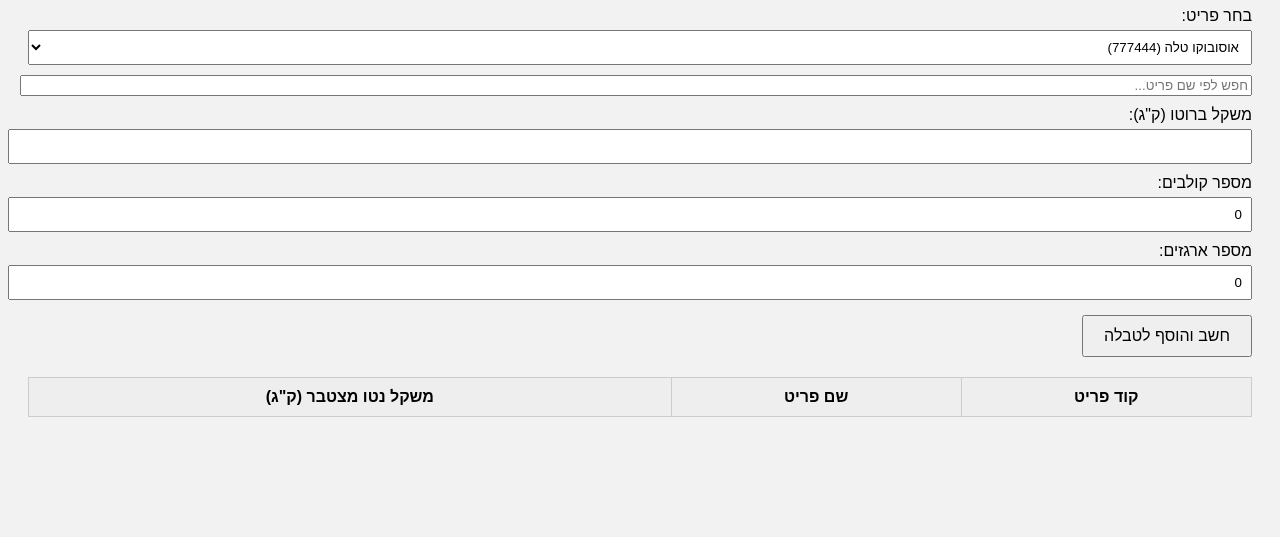
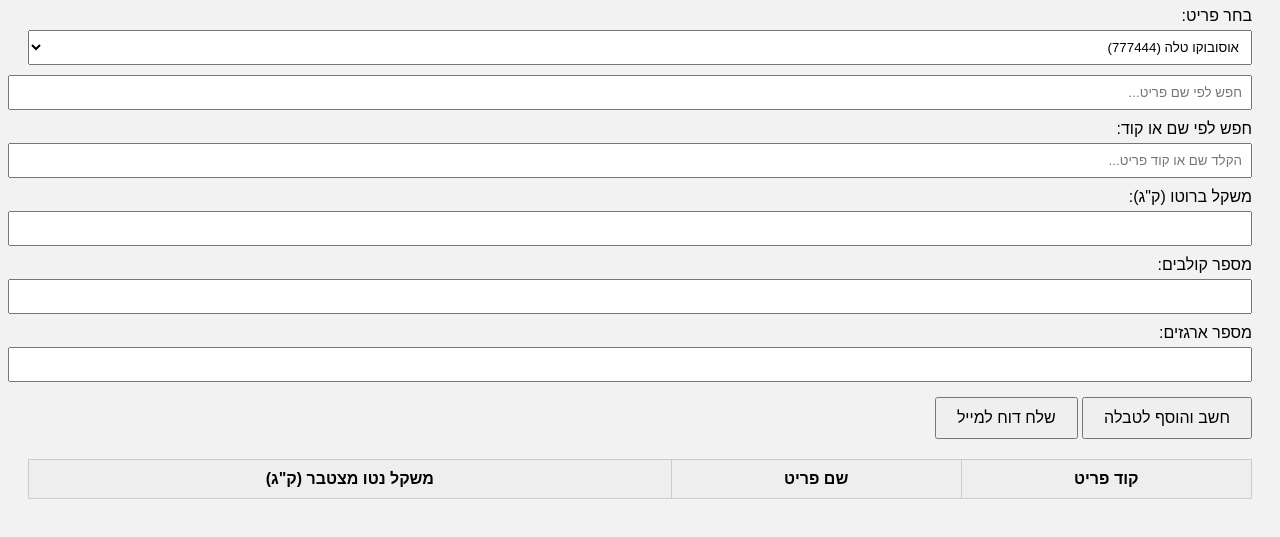
Before and after one commit to SuperStarPlus1/Inventory, a plain HTML site: page public/index.html in a window 1280 px wide. Shown: the part 169-706 px from the top of the page. Drawn offline with Linux system fonts and the light colour scheme.

Commit message:
Update index.html

```diff
--- a/public/index.html
+++ b/public/index.html
@@ -18,7 +18,7 @@
       display: block;
       margin-top: 10px;
     }
-    select, input[type="number"] {
+    select, input[type="number"], input[type="text"] {
       width: 100%;
       padding: 8px;
       margin-top: 5px;
@@ -43,6 +43,11 @@
     th {
       background-color: #eee;
     }
+    #report-time {
+      margin-top: 20px;
+      font-weight: bold;
+      text-align: center;
+    }
   </style>
 </head>
 <body>
@@ -54,16 +59,22 @@
   <label for="item">בחר פריט:</label>
   <select id="item"></select>
 
+  <label for="searchInput">חפש לפי שם או קוד:</label>
+  <input type="text" id="searchInput" placeholder="הקלד שם או קוד פריט..." />
+
   <label for="gross">משקל ברוטו (ק"ג):</label>
   <input type="number" id="gross" step="0.01" />
 
   <label for="hooks">מספר קולבים:</label>
-  <input type="number" id="hooks" step="1" min="0" value="0" />
+  <input type="number" id="hooks" step="1" min="0" />
 
   <label for="boxes">מספר ארגזים:</label>
-  <input type="number" id="boxes" step="1" min="0" value="0" />
+  <input type="number" id="boxes" step="1" min="0" />
 
   <button onclick="addEntry()">חשב והוסף לטבלה</button>
+  <button onclick="sendReportByEmail()">שלח דוח למייל</button>
+
+  <p id="report-time"></p>
 
   <table id="summary">
     <thead>
```
